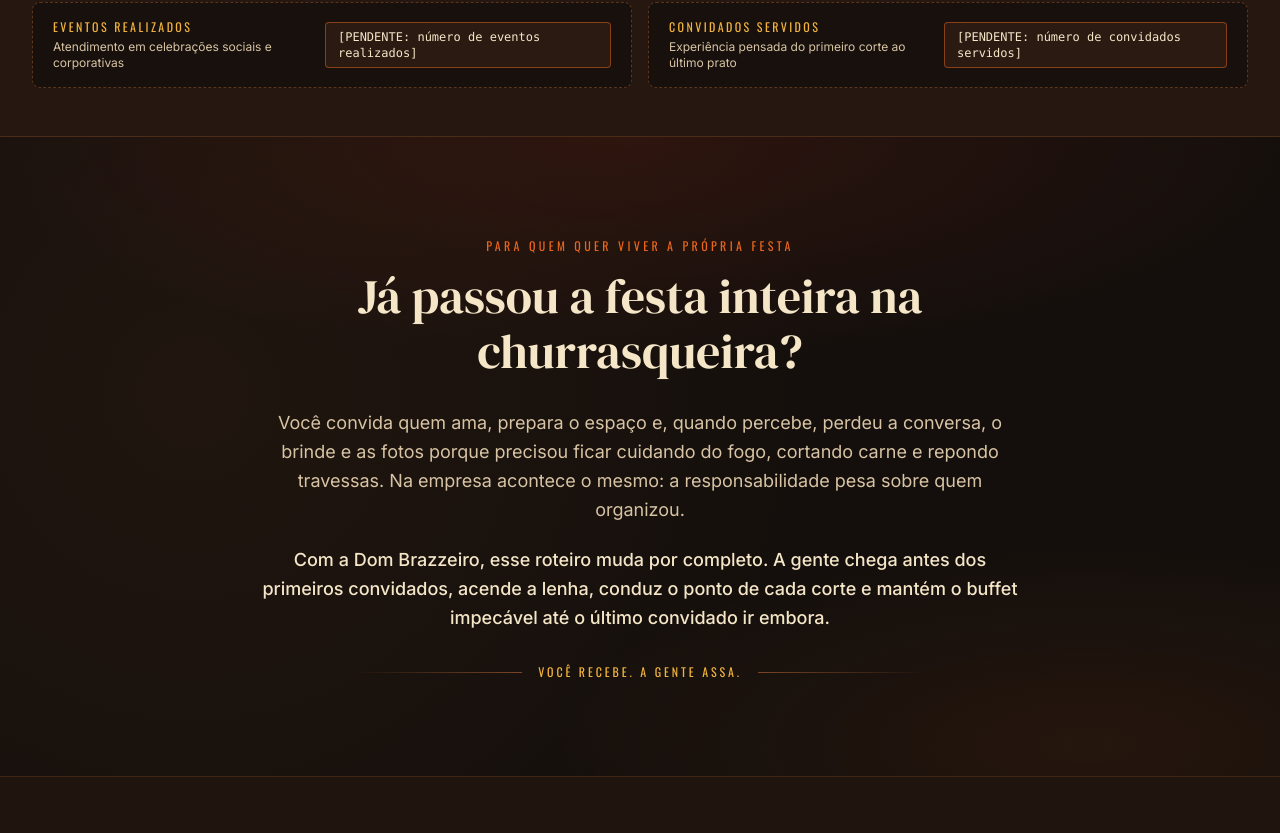
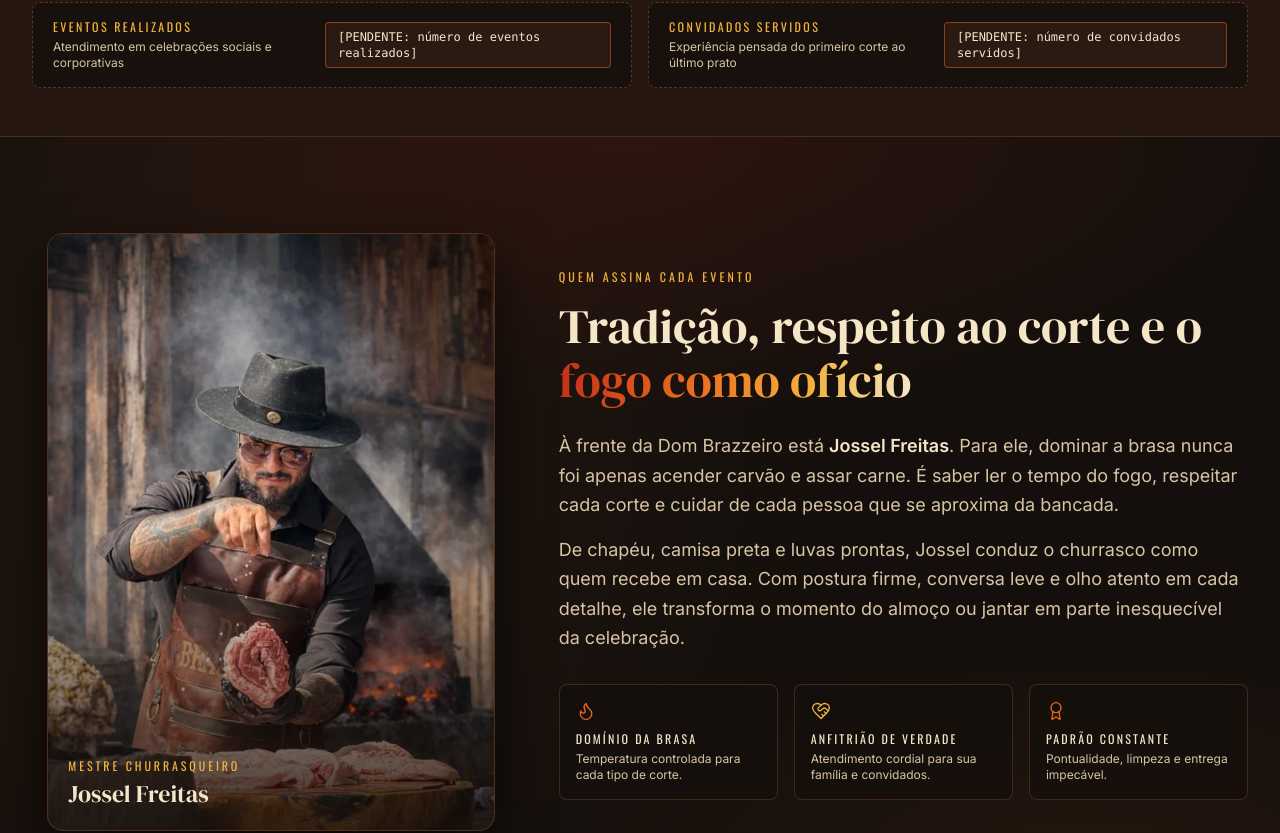
Before and after one commit to gabrielcriaecomunica/dombrazzeiro, a React (Vite) app: page / in a window 1280 px wide. Shown: the part 979-1812 px from the top of the page. Built offline with nearby package versions, Linux system fonts and the light colour scheme.

Commit message:
refactor: move Master section up in place of Identification section

```diff
--- a/src/App.tsx
+++ b/src/App.tsx
@@ -9,7 +9,6 @@ import { GallerySection } from './components/GallerySection';
 import { Header } from './components/Header';
 import { HeroSection } from './components/HeroSection';
 import { HowItWorksSection } from './components/HowItWorksSection';
-import { IdentificationSection } from './components/IdentificationSection';
 import { IncludedSection } from './components/IncludedSection';
 import { MasterSection } from './components/MasterSection';
 import { TestimonialsSection } from './components/TestimonialsSection';
@@ -31,12 +30,11 @@ export function App() {
         <main id="conteudo-principal">
           <HeroSection />
           <TrustBar />
-          <IdentificationSection />
+          <MasterSection />
           <IncludedSection />
           <FogoDeChaoSection />
           <HowItWorksSection />
           <EventsSection />
-          <MasterSection />
           <GallerySection />
           <TestimonialsSection />
           <FaqSection />
--- a/src/components/GallerySection.tsx
+++ b/src/components/GallerySection.tsx
@@ -41,7 +41,10 @@ export function GallerySection() {
   const activePhoto = selectedIndex !== null ? GALLERY_PHOTOS[selectedIndex] : null;
 
   return (
-    <section id="galeria" className="relative bg-[#140F0C] py-20 sm:py-24">
+    <section
+      id="galeria"
+      className="relative border-t border-[#7A4524]/35 bg-[#140F0C] py-20 sm:py-24 smoke-surface"
+    >
       <div className="mx-auto max-w-7xl px-4 sm:px-6 lg:px-8">
         <SectionHeading
           eyebrow="Bastidores do fogo e da mesa"
--- a/src/components/MasterSection.tsx
+++ b/src/components/MasterSection.tsx
@@ -6,7 +6,7 @@ export function MasterSection() {
   return (
     <section
       id="o-mestre"
-      className="relative border-t border-[#7A4524]/35 bg-[#2A1A12]/50 py-20 sm:py-24"
+      className="relative bg-[#140F0C] py-20 sm:py-24 smoke-surface"
     >
       <div className="mx-auto grid max-w-7xl grid-cols-1 items-center gap-12 px-4 sm:px-6 lg:grid-cols-12 lg:px-8">
         <EmberReveal className="lg:col-span-5">
```
